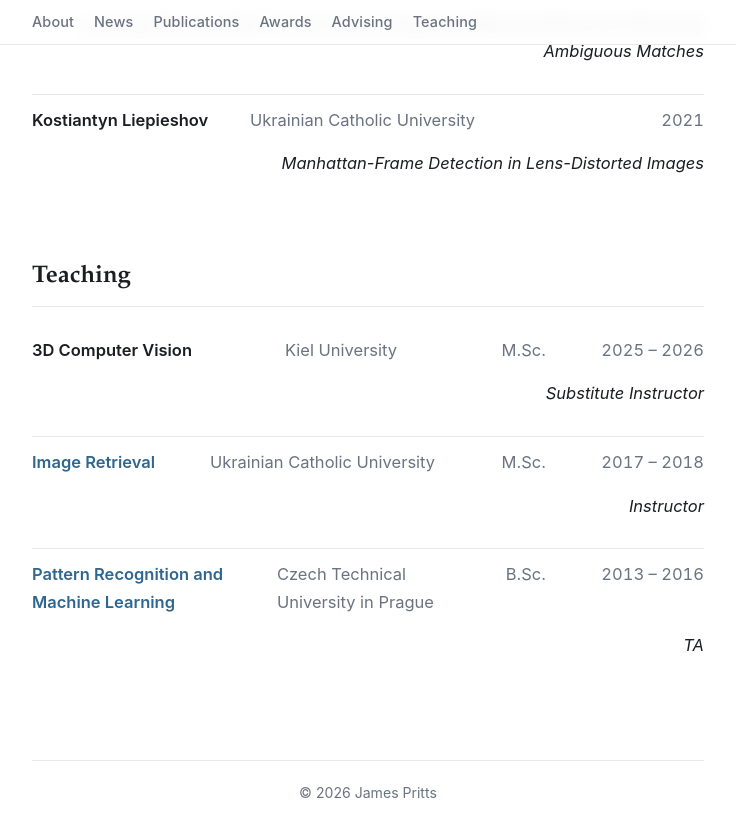
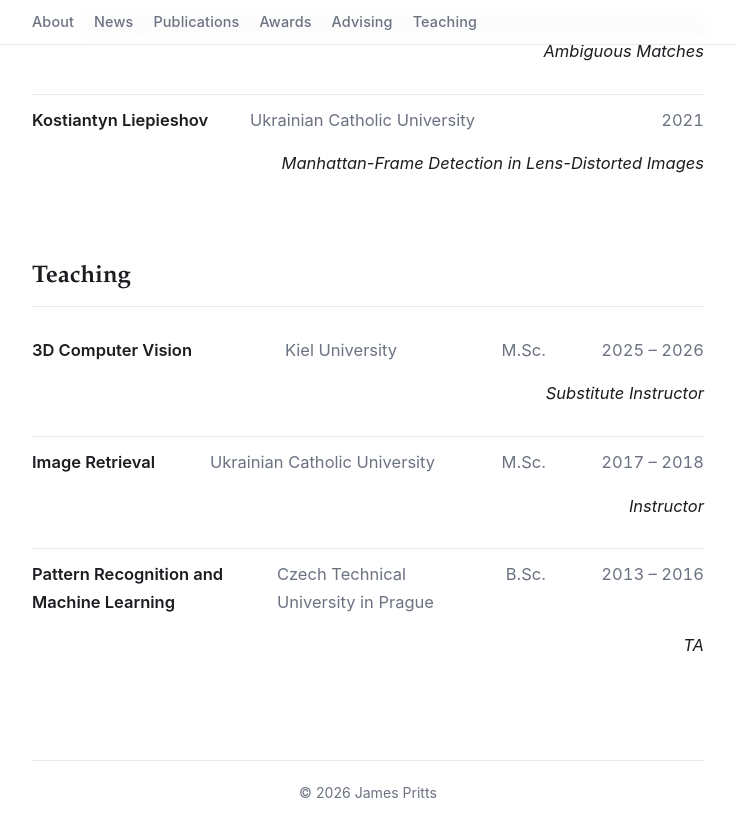
Before and after one commit to prittjam/prittjam.github.io, a Jekyll site: the page built from index.html, in a window 1280 px wide and 900 px high, scrolled down 4888 px. Shown: the top 837 px of the window, without its empty margins (272-1008 px from the left). Built offline with Jekyll 4.4.1, drawn with Linux system fonts in a browser that asks for light colours.

Commit message:
Teaching: drop the dead course links
The course-title URLs pointed at pages that no longer resolve. Remove
the url field from the data and the link markup so course titles render
as plain text.

Co-Authored-By: Claude Opus 4.8 (1M context) <noreply@anthropic.com>

```diff
--- a/_data/teaching.yml
+++ b/_data/teaching.yml
@@ -1,6 +1,5 @@
 # Each course: course (the title), institution, level (M.Sc. / B.Sc.),
-# role, years, optional url (links the course title).
-# Dashes: – (en) between years.
+# role, years. Dashes: – (en) between years.
 - course: 3D Computer Vision
   institution: Kiel University
   level: M.Sc.
@@ -11,10 +10,8 @@
   level: M.Sc.
   role: Instructor
   years: 2017 – 2018
-  url: http://cs.ucu.edu.ua/en/winterschool/winter-school-2017/
 - course: Pattern Recognition and Machine Learning
   institution: Czech Technical University in Prague
   level: B.Sc.
   role: TA
   years: 2013 – 2016
-  url: https://www.fel.cvut.cz/en/education/bk/predmety/12/82/p12820204.html
--- a/index.html
+++ b/index.html
@@ -83,7 +83,7 @@ layout: default
         <h2>Teaching</h2>
         {%- for c in site.data.teaching %}
         <div class="entry course">
-          <p class="head"><span class="name">{% if c.url %}<a href="{{ c.url }}" target="_blank" rel="noopener">{{ c.course }}</a>{% else %}{{ c.course }}{% endif %}</span><span class="inst">{{ c.institution }}</span><span class="level">{{ c.level }}</span><span class="year">{{ c.years }}</span></p>
+          <p class="head"><span class="name">{{ c.course }}</span><span class="inst">{{ c.institution }}</span><span class="level">{{ c.level }}</span><span class="year">{{ c.years }}</span></p>
           <p class="title"><em>{{ c.role }}</em></p>
         </div>
         {%- endfor %}
```
